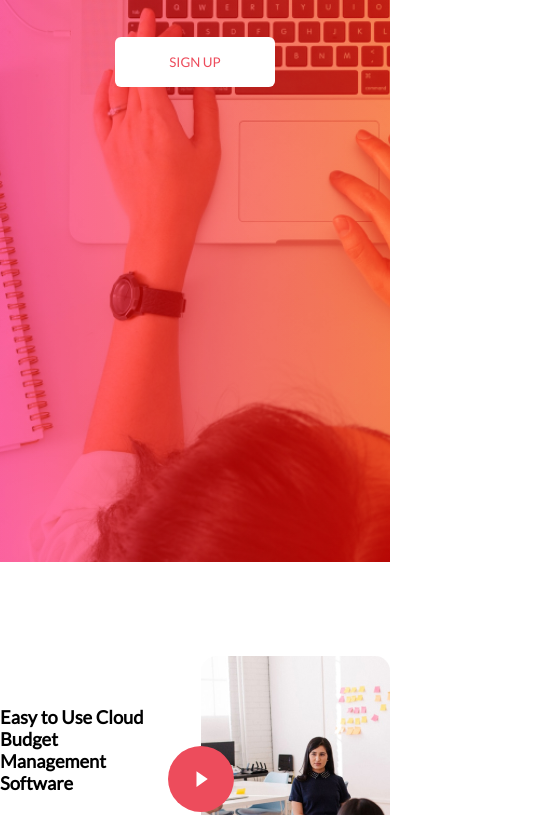
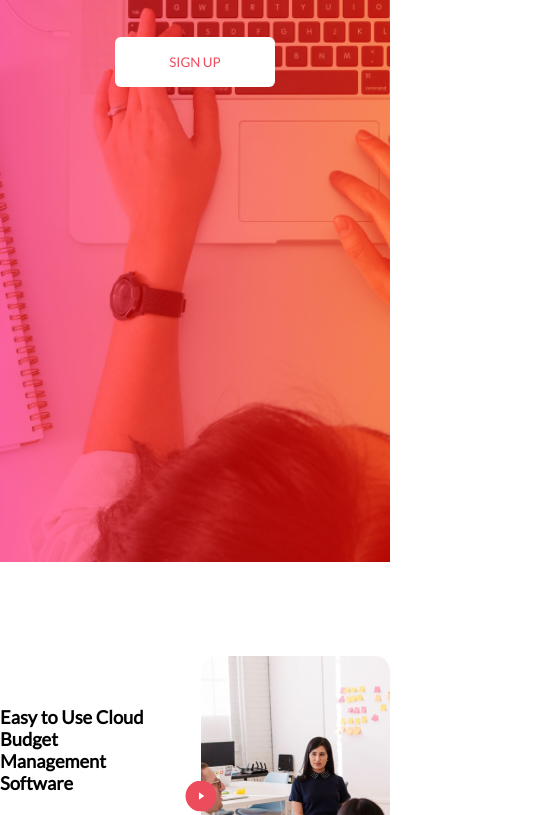
Before and after one commit to kairrat/cloudbudget, a plain HTML site: page index.html in a window 390 px wide. Shown: the part 282-1097 px from the top of the page, 538 px wide, since content can reach past the window. Drawn offline with Linux system fonts and the light colour scheme.

Commit message:
i'm not done

```diff
--- a/css/style.css
+++ b/css/style.css
@@ -520,7 +520,12 @@ text-transform: uppercase;
 margin-top: 1.6rem;
 cursor: pointer;
 }
-
+img  {
+    max-width: 216px;
+    max-height: 31px;
+    width: 100%;
+    height: 100%;
+}
 
 .footer_container   {
 
@@ -625,6 +630,9 @@ cursor: pointer;
     background-repeat: no-repeat;
 
 }
+.footer img  {
+
+}
     .features_container {
         margin: 0 auto;
     }
@@ -680,3 +688,9 @@ cursor: pointer;
         padding-right: 0.6rem;
     }
 }
+@media screen and  (max-width:390px){
+    .footer_container   {
+        flex-wrap: wrap;
+    }
+
+}
```
